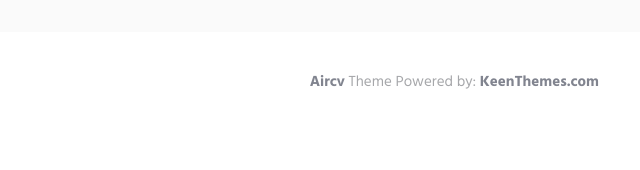
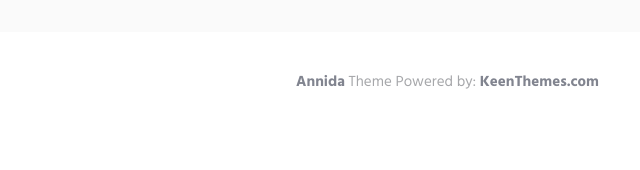
Before and after one commit to falathin/MyAnnida, a plain HTML site: page Aircv-gh-pages/HTML/index.html in a window 1280 px wide. Shown: the part 3131-3301 px from the top of the page, 611-1251 px from the left. Drawn offline with Linux system fonts and the light colour scheme.

Commit message:
first commit

```diff
--- a/Aircv-gh-pages/HTML/index.html
+++ b/Aircv-gh-pages/HTML/index.html
@@ -494,7 +494,7 @@ h3.h5.mb-3 {
                         <img class="footer-logo" src="img/logo-dark.png" alt="Aircv Logo">
                     </div>
                     <div class="col-xs-6 text-right sm-text-left">
-                        <p class="margin-b-0"><a class="fweight-700" href="http://keenthemes.com/preview/aircv/">Aircv</a> Theme Powered by: <a class="fweight-700" href="http://www.keenthemes.com/">KeenThemes.com</a></p>
+                        <p class="margin-b-0"><a class="fweight-700" href="http://keenthemes.com/preview/aircv/">Annida</a> Theme Powered by: <a class="fweight-700" href="http://www.keenthemes.com/">KeenThemes.com</a></p>
                     </div>
                 </div>
                 <!--// end row -->
```
